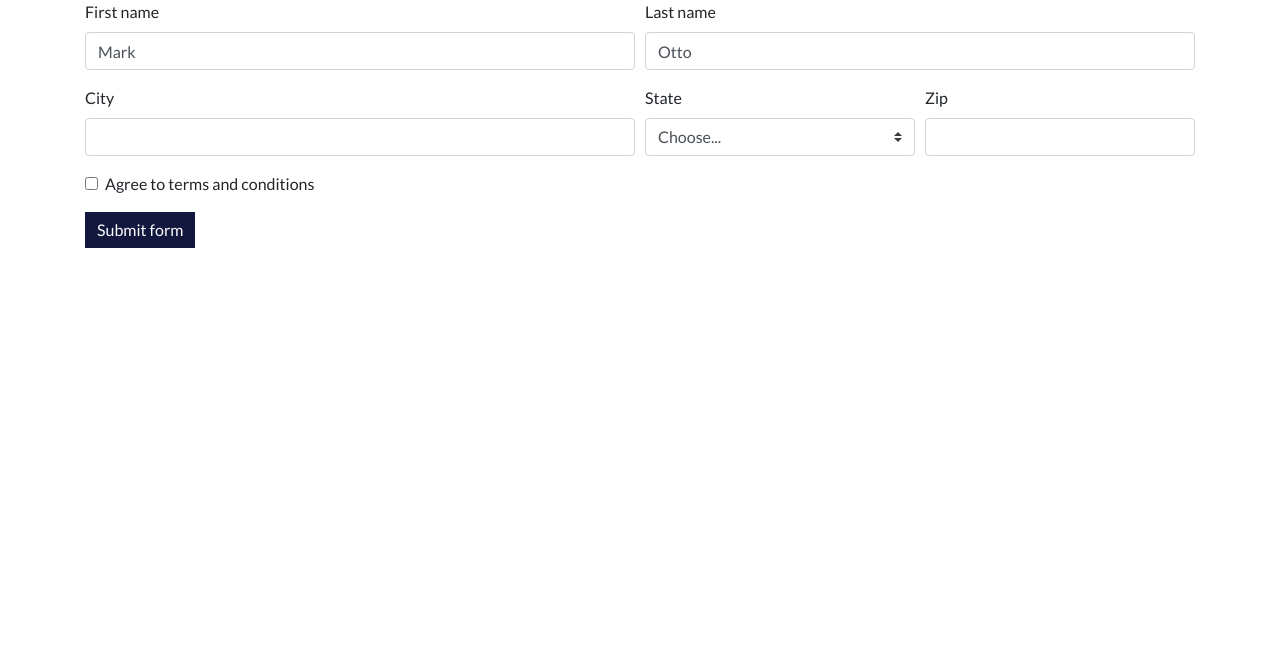
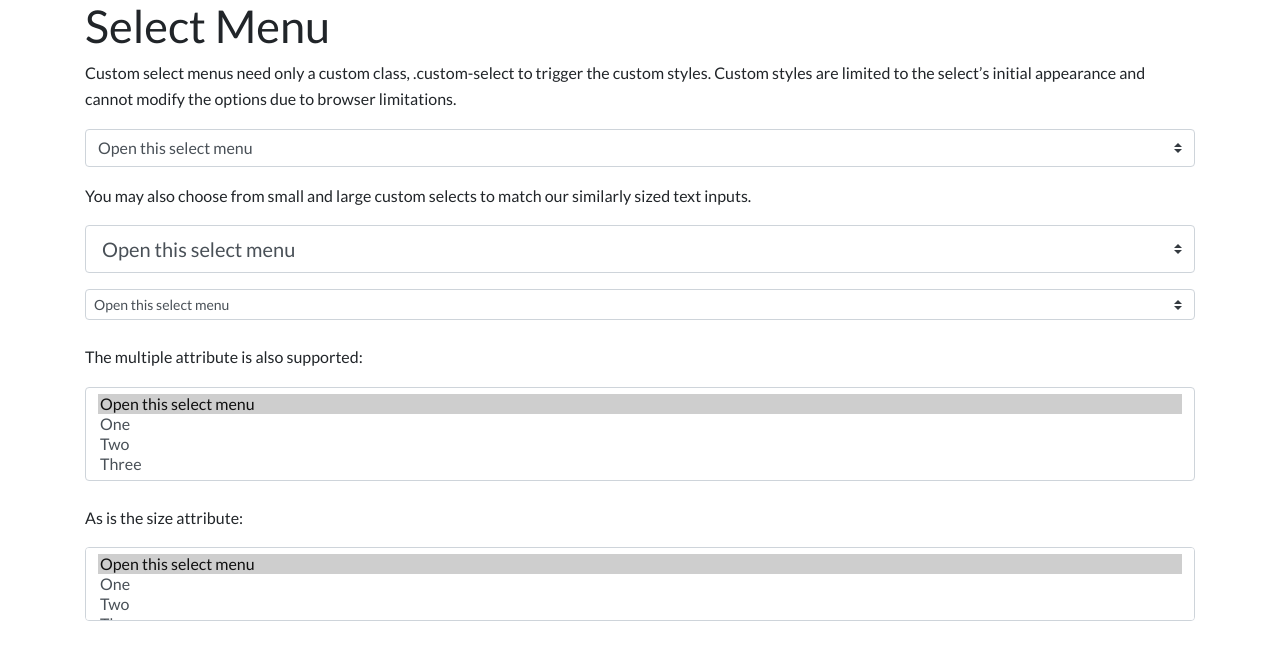
Before and after one commit to NeltaGmbh/framework, a website built with webpack: page index.html in a window 1280 px wide. Built offline with nearby package versions, Linux system fonts and the light colour scheme.

Commit message:
DEV-447 Select Developed

```diff
--- a/index.html
+++ b/index.html
@@ -10,115 +10,51 @@
     <div class="container">
       <div class="row">
         <div class="col-12">
-          <form class="needs-validation" novalidate>
-            <div class="form-row">
-              <div class="col-md-6 mb-3">
-                <label for="validationCustom01">First name</label>
-                <input
-                  type="text"
-                  class="form-control"
-                  id="validationCustom01"
-                  value="Mark"
-                  required
-                />
-                <div class="valid-feedback">Looks good!</div>
-              </div>
-              <div class="col-md-6 mb-3">
-                <label for="validationCustom02">Last name</label>
-                <input
-                  type="text"
-                  class="form-control"
-                  id="validationCustom02"
-                  value="Otto"
-                  required
-                />
-                <div class="valid-feedback">Looks good!</div>
-              </div>
-            </div>
-            <div class="form-row">
-              <div class="col-md-6 mb-3">
-                <label for="validationCustom03">City</label>
-                <input
-                  type="text"
-                  class="form-control"
-                  id="validationCustom03"
-                  required
-                />
-                <div class="invalid-feedback">Please provide a valid city.</div>
-              </div>
-              <div class="col-md-3 mb-3">
-                <label for="validationCustom04">State</label>
-                <select class="custom-select" id="validationCustom04" required>
-                  <option selected disabled value="">Choose...</option>
-                  <option>...</option>
-                </select>
-                <div class="invalid-feedback">Please select a valid state.</div>
-              </div>
-              <div class="col-md-3 mb-3">
-                <label for="validationCustom05">Zip</label>
-                <input
-                  type="text"
-                  class="form-control"
-                  id="validationCustom05"
-                  required
-                />
-                <div class="invalid-feedback">Please provide a valid zip.</div>
-              </div>
-            </div>
-            <div class="form-group">
-              <div class="form-check">
-                <input
-                  class="form-check-input"
-                  type="checkbox"
-                  value=""
-                  id="invalidCheck"
-                  required
-                />
-                <label class="form-check-label" for="invalidCheck">
-                  Agree to terms and conditions
-                </label>
-                <div class="invalid-feedback">
-                  You must agree before submitting.
-                </div>
-              </div>
-            </div>
+          <h3>Select Menu</h3>
+          <p class="mb-3">
+            Custom select menus need only a custom class, .custom-select to
+            trigger the custom styles. Custom styles are limited to the select’s
+            initial appearance and cannot modify the options due to browser
+            limitations.
+          </p>
+          <select class="custom-select">
+            <option selected>Open this select menu</option>
+            <option value="1">One</option>
+            <option value="2">Two</option>
+            <option value="3">Three</option>
+          </select>
+          <p class="mt-3 mb-3">
+            You may also choose from small and large custom selects to match our
+            similarly sized text inputs.
+          </p>
+          <select class="custom-select custom-select-lg mb-3">
+            <option selected>Open this select menu</option>
+            <option value="1">One</option>
+            <option value="2">Two</option>
+            <option value="3">Three</option>
+          </select>
 
-            <button class="btn btn-primary" type="submit">Submit form</button>
-          </form>
+          <select class="custom-select custom-select-sm">
+            <option selected>Open this select menu</option>
+            <option value="1">One</option>
+            <option value="2">Two</option>
+            <option value="3">Three</option>
+          </select>
 
-          <script>
-            // Example starter JavaScript for disabling form submissions if there are invalid fields
-            (function () {
-              "use strict";
-              window.addEventListener(
-                "load",
-                function () {
-                  // Fetch all the forms we want to apply custom Bootstrap validation styles to
-                  var forms = document.getElementsByClassName(
-                    "needs-validation"
-                  );
-                  // Loop over them and prevent submission
-                  var validation = Array.prototype.filter.call(
-                    forms,
-                    function (form) {
-                      form.addEventListener(
-                        "submit",
-                        function (event) {
-                          if (form.checkValidity() === false) {
-                            event.preventDefault();
-                            event.stopPropagation();
-                          }
-                          form.classList.add("was-validated");
-                        },
-                        false
-                      );
-                    }
-                  );
-                },
-                false
-              );
-            })();
-          </script>
+          <p class="mt-4 mb-3">The multiple attribute is also supported:</p>
+          <select class="custom-select" multiple>
+            <option selected>Open this select menu</option>
+            <option value="1">One</option>
+            <option value="2">Two</option>
+            <option value="3">Three</option>
+          </select>
+          <p class="mt-4 mb-3">As is the size attribute:</p>
+          <select class="custom-select" size="3">
+            <option selected>Open this select menu</option>
+            <option value="1">One</option>
+            <option value="2">Two</option>
+            <option value="3">Three</option>
+          </select>
         </div>
       </div>
     </div>
--- a/package.json
+++ b/package.json
@@ -1,6 +1,6 @@
 {
   "name": "nelta-framework",
-  "version": "0.1.12",
+  "version": "0.1.13",
   "description": "Nelta's framework",
   "main": "index.js",
   "scripts": {
--- a/src/sass/components/components.scss
+++ b/src/sass/components/components.scss
@@ -10,3 +10,4 @@
 @import "_pagination.scss";
 @import "_sectionmessage";
 @import "_textfield.scss";
+@import "_select.scss";
```
